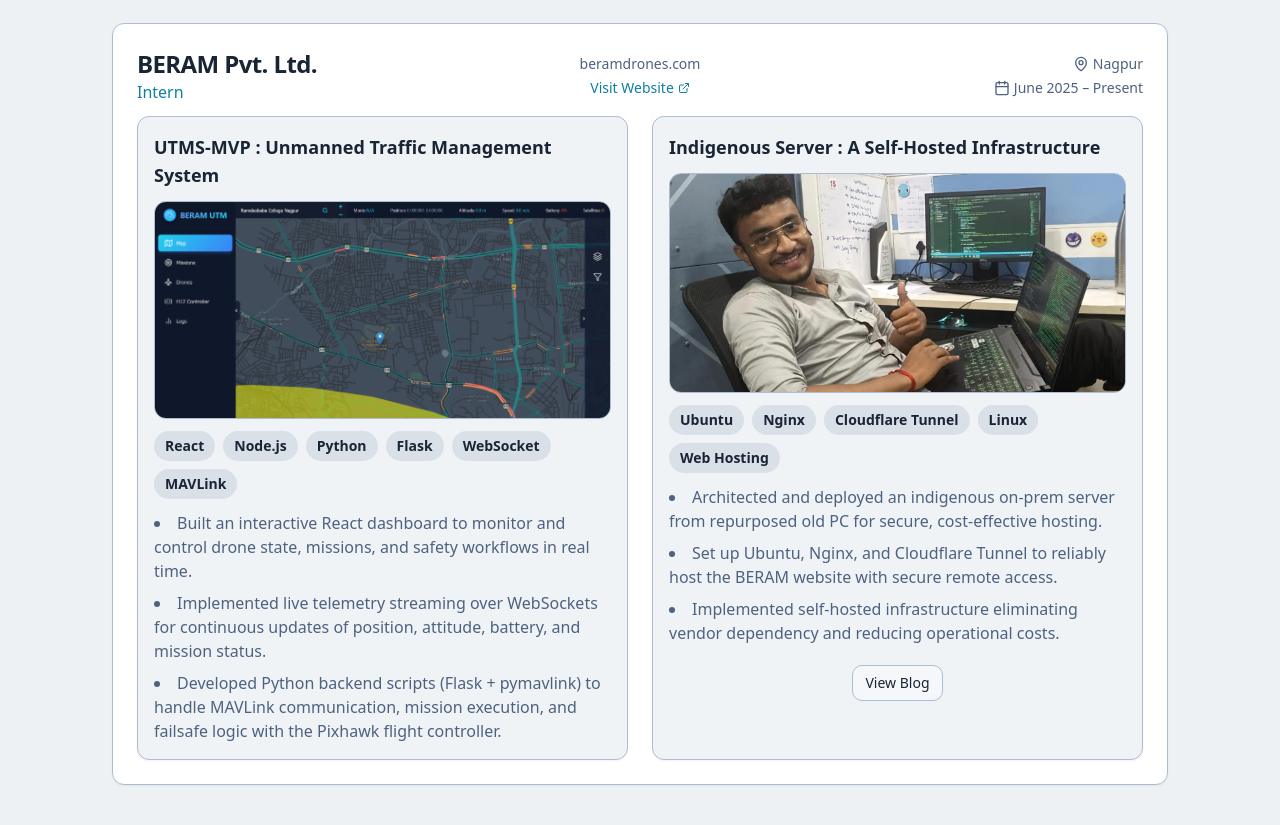
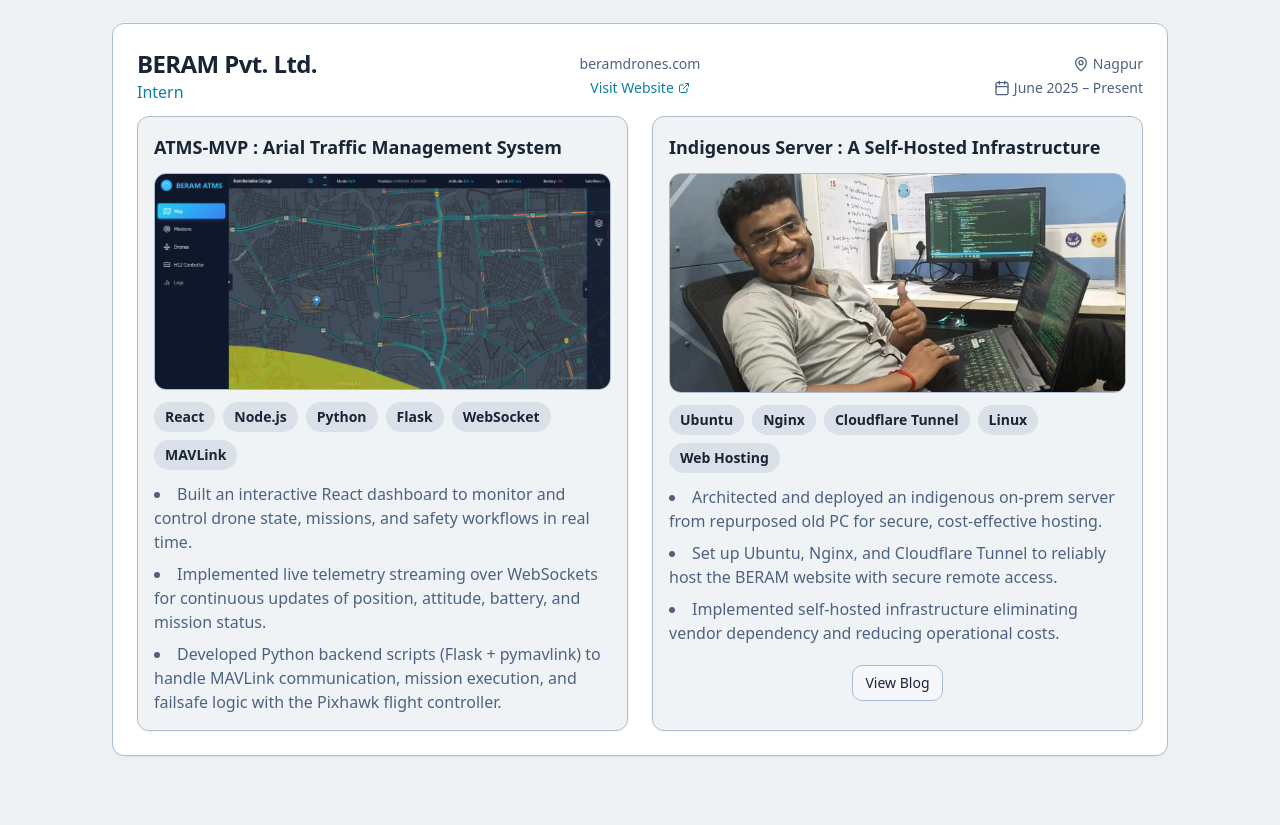
Before and after one commit to Anish974/anish-portfolio, a React (Vite) app: page / in a window 1280 px wide. Shown: the part 1001-1826 px from the top of the page. Built offline with nearby package versions, Linux system fonts and the light colour scheme; the HTML template or start-up script is replaced by a standard one.

Commit message:
UTM --> ATMS

```diff
--- a/src/components/Experience.tsx
+++ b/src/components/Experience.tsx
@@ -12,14 +12,14 @@
 		link: "https://beramdrones.com",
 		works: [
 			{
-				title: "UTMS‑MVP : Unmanned Traffic Management System",
+				title: "ATMS‑MVP : Arial Traffic Management System",
 				description: [
 					"Built an interactive React dashboard to monitor and control drone state, missions, and safety workflows in real time.",
 					"Implemented live telemetry streaming over WebSockets for continuous updates of position, attitude, battery, and mission status.",
 					"Developed Python backend scripts (Flask + pymavlink) to handle MAVLink communication, mission execution, and failsafe logic with the Pixhawk flight controller.",
 				],
 				tech: ["React", "Node.js", "Python", "Flask", "WebSocket" ,"MAVLink"],
-				image: "/assets/utms-dashboard.png",
+				image: "/assets/atms-dashboard.png",
 			},
 			{
 				title: "Indigenous Server : A Self-Hosted Infrastructure",
```
Also changed, not shown: public/assets/atms-dashboard.png (added).
